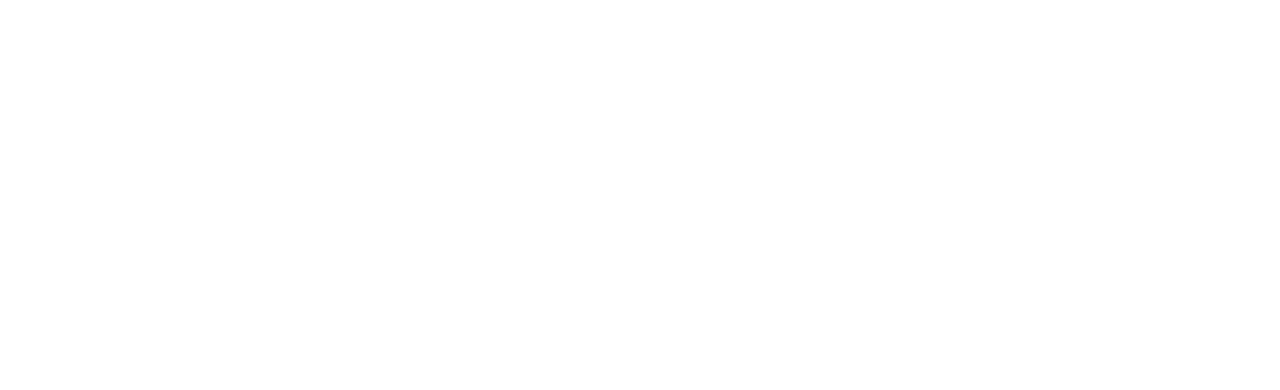
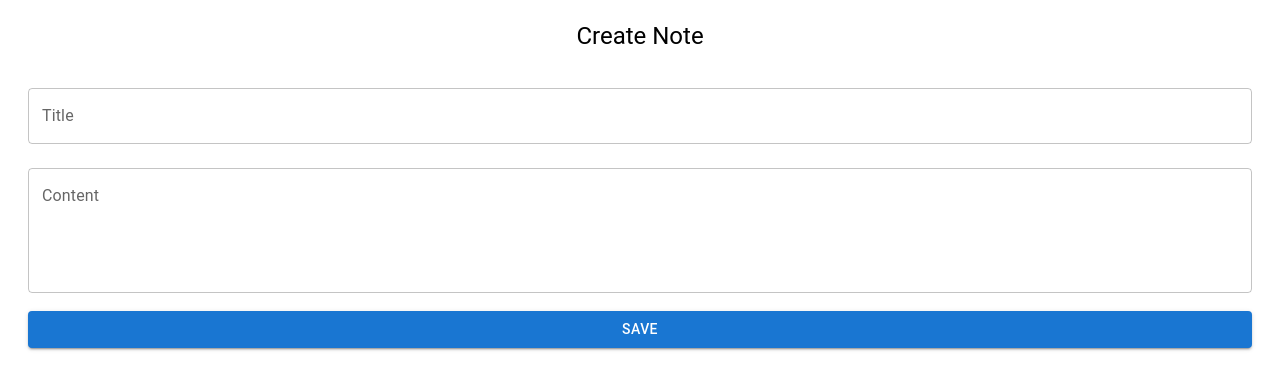
Before and after one commit to ladyincodes/notes-app, a React app in the folder notes-ui/: page /create in a window 1280 px wide. Shown: the top 390 px of the page. Built offline with nearby package versions, Linux system fonts and the light colour scheme; the HTML template or start-up script is replaced by a standard one.

Commit message:
updated CreateNote component

```diff
--- a/notes-ui/src/pages/CreateNote.jsx
+++ b/notes-ui/src/pages/CreateNote.jsx
@@ -1 +1,67 @@
-export default function CreateNote() {}
+import { Field, Form, Formik } from "formik";
+import { useNavigate } from "react-router-dom";
+import { noteSchema } from "../Validation/noteSchema";
+import { createNote } from "../api/notes";
+import { Button, TextField, Typography } from "@mui/material";
+
+export default function CreateNote() {
+  const navigate = useNavigate();
+
+  return (
+    <>
+      <Typography
+        variant="h5"
+        style={{ textAlign: "center", marginTop: "20px" }}
+      >
+        Create Note
+      </Typography>
+      <Formik
+        initialValues={{ title: "", content: "" }}
+        validationSchema={noteSchema}
+        onSubmit={async (values) => {
+          await createNote(values);
+          navigate("/");
+        }}
+      >
+        {({ errors, touched }) => (
+          <Form style={{ padding: "20px" }}>
+            <div>
+              <Field
+                as={TextField}
+                name="title"
+                label="Title"
+                fullWidth
+                margin="normal"
+                error={touched.title && !!errors.title}
+                helperText={touched.title && errors.title}
+              />
+            </div>
+
+            <div>
+              <Field
+                as={TextField}
+                name="content"
+                label="Content"
+                fullWidth
+                margin="normal"
+                multiline
+                rows={4}
+                error={touched.content && !!errors.content}
+                helperText={touched.content && errors.content}
+              />
+            </div>
+
+            <Button
+              type="submit"
+              variant="contained"
+              style={{ marginTop: "10px" }}
+              fullWidth
+            >
+              Save
+            </Button>
+          </Form>
+        )}
+      </Formik>
+    </>
+  );
+}
```
